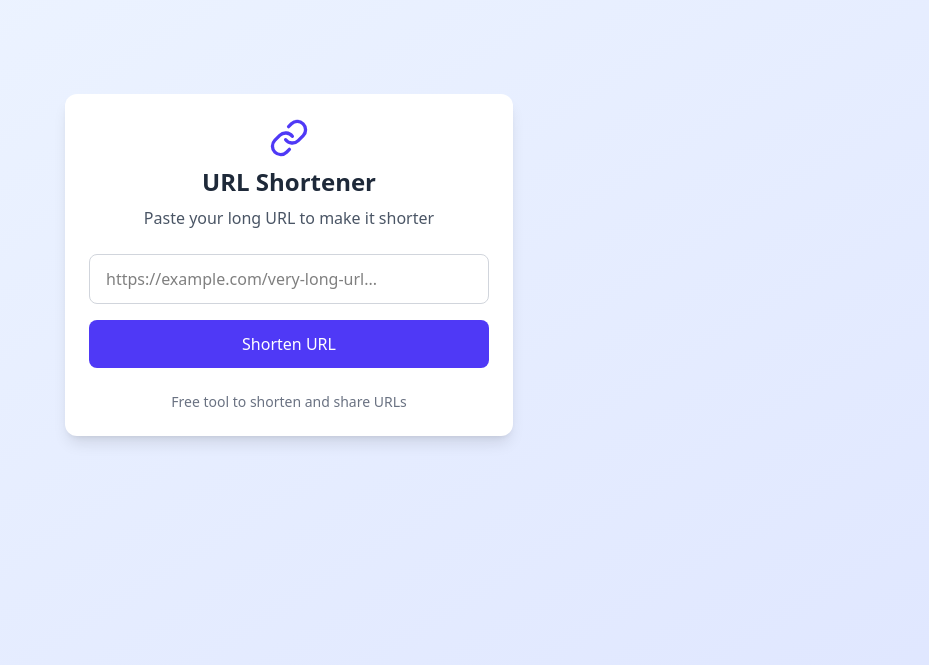
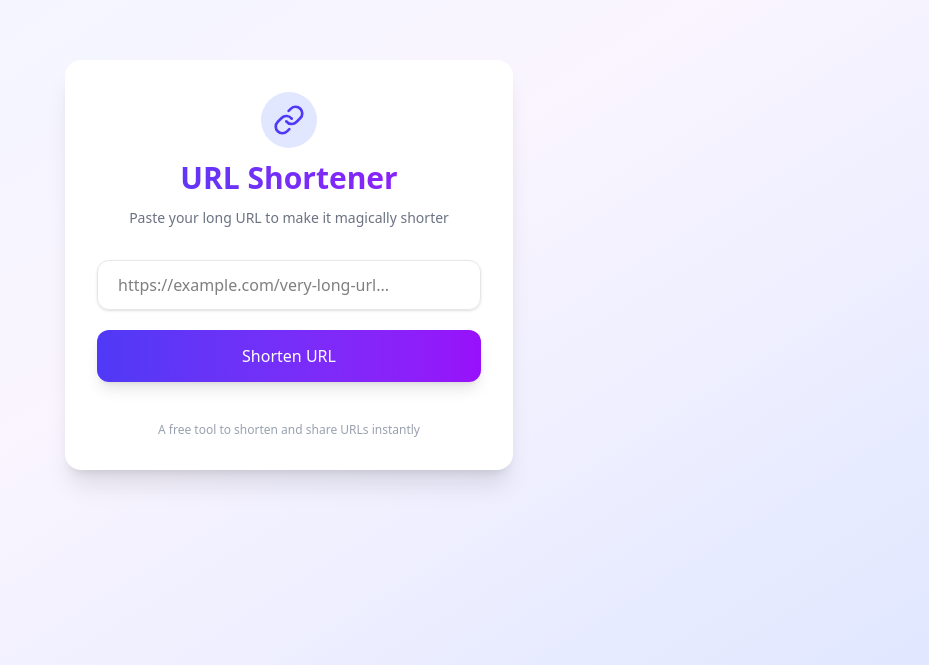
Before and after one commit to soumadip-dev/URL-Shortener-MERN, a React (Vite) app in the folder frontend/: page / in a window 1280 px wide. Shown: the part 135-800 px from the top of the page, without its empty margins (351-1280 px from the left). Built offline with nearby package versions, Linux system fonts and the light colour scheme.

Commit message:
feat(ui): enhance frontend interface with minor design updates

```diff
--- a/frontend/src/App.jsx
+++ b/frontend/src/App.jsx
@@ -8,7 +8,6 @@ const App = () => {
   const [isLoading, setIsLoading] = useState(false);
   const [copied, setCopied] = useState(false);
 
-  // These would be replaced with your actual API calls
   const handleSubmit = e => {
     e.preventDefault();
     setIsLoading(true);
@@ -32,31 +31,35 @@ const App = () => {
   };
 
   return (
-    <div className="min-h-screen bg-gradient-to-br from-blue-50 to-indigo-100 flex flex-col items-center justify-center p-4">
-      <div className="w-full max-w-md bg-white rounded-xl shadow-lg p-6 space-y-6">
-        <div className="text-center space-y-2">
+    <div className="min-h-screen bg-gradient-to-br from-blue-50 via-purple-50 to-indigo-100 flex flex-col items-center justify-center p-4">
+      <div className="w-full max-w-md bg-white rounded-2xl shadow-xl p-8 space-y-8 transition-all hover:shadow-2xl">
+        <div className="text-center space-y-3">
           <div className="flex justify-center">
-            <LinkIcon className="w-10 h-10 text-indigo-600" />
+            <div className="p-3 bg-indigo-100 rounded-full">
+              <LinkIcon className="w-8 h-8 text-indigo-600" />
+            </div>
           </div>
-          <h1 className="text-2xl font-bold text-gray-800">URL Shortener</h1>
-          <p className="text-gray-600">Paste your long URL to make it shorter</p>
+          <h1 className="text-3xl font-bold text-gray-800 bg-gradient-to-r from-indigo-600 to-purple-600 bg-clip-text text-transparent">
+            URL Shortener
+          </h1>
+          <p className="text-gray-500 text-sm">Paste your long URL to make it magically shorter</p>
         </div>
 
-        <form onSubmit={handleSubmit} className="space-y-4">
-          <div>
+        <form onSubmit={handleSubmit} className="space-y-5">
+          <div className="relative">
             <input
               type="url"
               value={originalUrl}
               onChange={e => setOriginalUrl(e.target.value)}
               placeholder="https://example.com/very-long-url..."
-              className="w-full px-4 py-3 border border-gray-300 rounded-lg focus:ring-2 focus:ring-indigo-500 focus:border-indigo-500 outline-none transition"
+              className="w-full px-5 py-3 border border-gray-200 rounded-xl focus:ring-2 focus:ring-indigo-500 focus:border-transparent outline-none transition-all shadow-sm hover:border-indigo-300"
               required
             />
           </div>
           <button
             type="submit"
             disabled={isLoading}
-            className="w-full bg-indigo-600 hover:bg-indigo-700 text-white font-medium py-3 px-4 rounded-lg flex items-center justify-center transition disabled:opacity-70"
+            className="w-full bg-gradient-to-r from-indigo-600 to-purple-600 hover:from-indigo-700 hover:to-purple-700 text-white font-medium py-3.5 px-4 rounded-xl flex items-center justify-center transition-all disabled:opacity-80 shadow-lg hover:shadow-indigo-200 active:scale-[0.98]"
           >
             {isLoading ? (
               <>
@@ -70,33 +73,33 @@ const App = () => {
         </form>
 
         {shortUrl && (
-          <div className="mt-6 p-4 bg-gray-50 rounded-lg border border-gray-200">
-            <div className="flex items-center justify-between">
+          <div className="mt-6 p-4 bg-indigo-50 rounded-lg border border-indigo-100 animate-fade-in">
+            <div className="flex items-center justify-between gap-3">
               <a
                 href={shortUrl}
                 target="_blank"
                 rel="noopener noreferrer"
-                className="text-indigo-600 hover:underline truncate"
+                className="text-indigo-700 hover:text-indigo-800 hover:underline font-medium text-sm truncate flex-1"
               >
                 {shortUrl}
               </a>
               <button
                 onClick={handleCopy}
-                className="p-2 text-gray-500 hover:text-indigo-600 transition"
+                className="p-2 rounded-lg bg-white border border-indigo-100 text-indigo-600 hover:bg-indigo-50 transition-colors shadow-sm"
                 title="Copy to clipboard"
               >
                 {copied ? (
-                  <Check className="w-5 h-5 text-green-500" />
+                  <Check className="w-4 h-4 text-green-500" />
                 ) : (
-                  <Copy className="w-5 h-5" />
+                  <Copy className="w-4 h-4" />
                 )}
               </button>
             </div>
           </div>
         )}
 
-        <div className="text-center text-sm text-gray-500">
-          <p>Free tool to shorten and share URLs</p>
+        <div className="text-center text-xs text-gray-400 pt-2">
+          <p>A free tool to shorten and share URLs instantly</p>
         </div>
       </div>
     </div>
```
